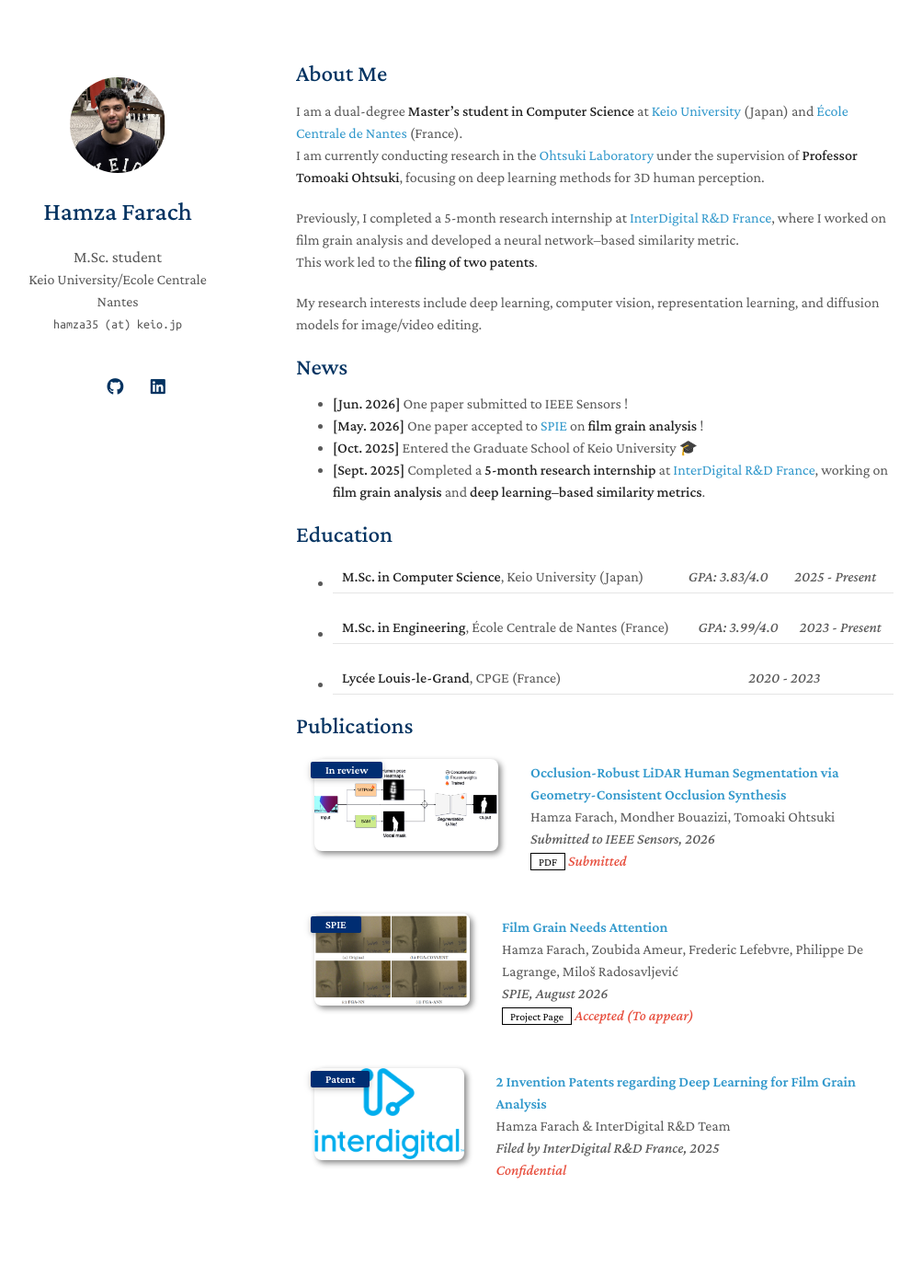
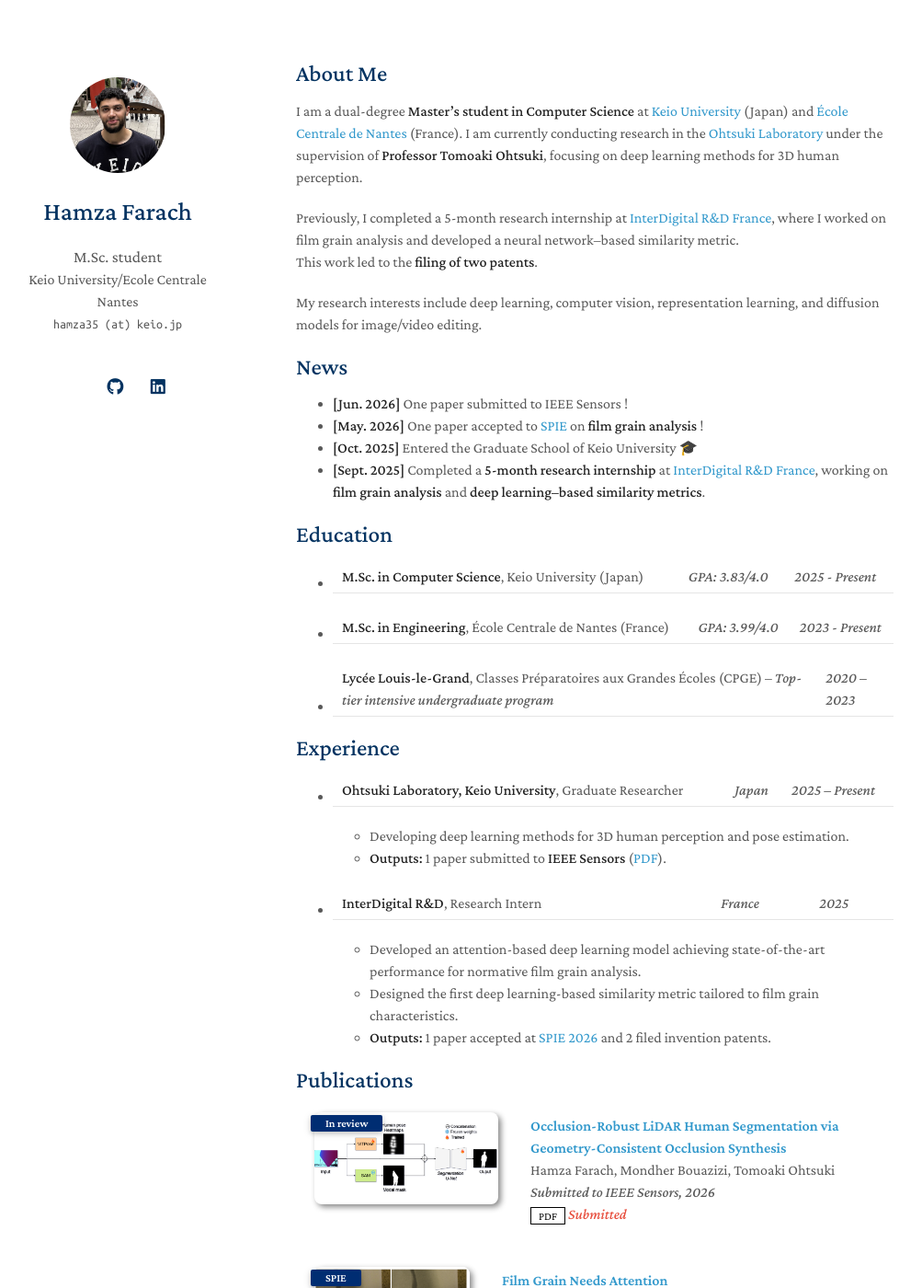
Before and after one commit to hamza963213/hamza-farach.github.io, a Jekyll site: the page built from index.md, in a window 1280 px wide and 1400 px high. Shown: the whole window at 92% size, without its empty margins (148-1151 px from the left). Built offline with Jekyll 4.4.1, drawn with Linux system fonts in a browser that asks for light colours; a style sheet for code colours, icons or effects is not loaded; our own code applies the rules of GitHub Pages for plain Markdown files.

Commit message:
Update index.md

```diff
--- a/index.md
+++ b/index.md
@@ -5,8 +5,7 @@ layout: homepage
 
 ## About Me
 
-I am a dual-degree **Master’s student in Computer Science** at [Keio University](https://www.keio.ac.jp/en/) (Japan) and [École Centrale de Nantes](https://www.ec-nantes.fr/english-version) (France).
-I am currently conducting research in the [Ohtsuki Laboratory](https://www.ohtsuki.ics.keio.ac.jp/) under the supervision of **Professor Tomoaki Ohtsuki**, focusing on deep learning methods for 3D human perception.
+I am a dual-degree **Master’s student in Computer Science** at [Keio University](https://www.keio.ac.jp/en/) (Japan) and [École Centrale de Nantes](https://www.ec-nantes.fr/english-version) (France). I am currently conducting research in the [Ohtsuki Laboratory](https://www.ohtsuki.ics.keio.ac.jp/) under the supervision of **Professor Tomoaki Ohtsuki**, focusing on deep learning methods for 3D human perception.
 
 Previously, I completed a 5-month research internship at [InterDigital R&D France](https://www.interdigital.com/), where I worked on film grain analysis and developed a neural network–based similarity metric.
 This work led to the **filing of two patents**.
@@ -24,8 +23,18 @@ My research interests include deep learning, computer vision, representation lea
 ## Education
 * **M.Sc. in Computer Science**, Keio University (Japan) | *GPA: 3.83/4.0* | *2025 - Present*
 * **M.Sc. in Engineering**, École Centrale de Nantes (France) | *GPA: 3.99/4.0* | *2023 - Present*
-* **Lycée Louis-le-Grand**, CPGE (France) | *2020 - 2023*
+* **Lycée Louis-le-Grand**, Classes Préparatoires aux Grandes Écoles (CPGE) – *Top-tier intensive undergraduate program* | *2020 – 2023*
 
+## Experience
+
+* **Ohtsuki Laboratory, Keio University**, Graduate Researcher | *Japan* | *2025 – Present*
+  * Developing deep learning methods for 3D human perception and pose estimation.
+  * **Outputs:** 1 paper submitted to **IEEE Sensors** ([PDF](/assets/files/8726_Farach_LiDAR_Segmentation.pdf)).
+
+* **InterDigital R&D**, Research Intern | *France* | *2025*
+  * Developed an attention-based deep learning model achieving state-of-the-art performance for normative film grain analysis.
+  * Designed the first deep learning-based similarity metric tailored to film grain characteristics.
+  * **Outputs:** 1 paper accepted at [SPIE 2026](https://www.spie.org/optics-photonics/presentation/Film-grain-needs-attention/14217-17) and 2 filed invention patents.
 {% include_relative _includes/publications.md %}
 
 {% include_relative _includes/services.md %}
```
